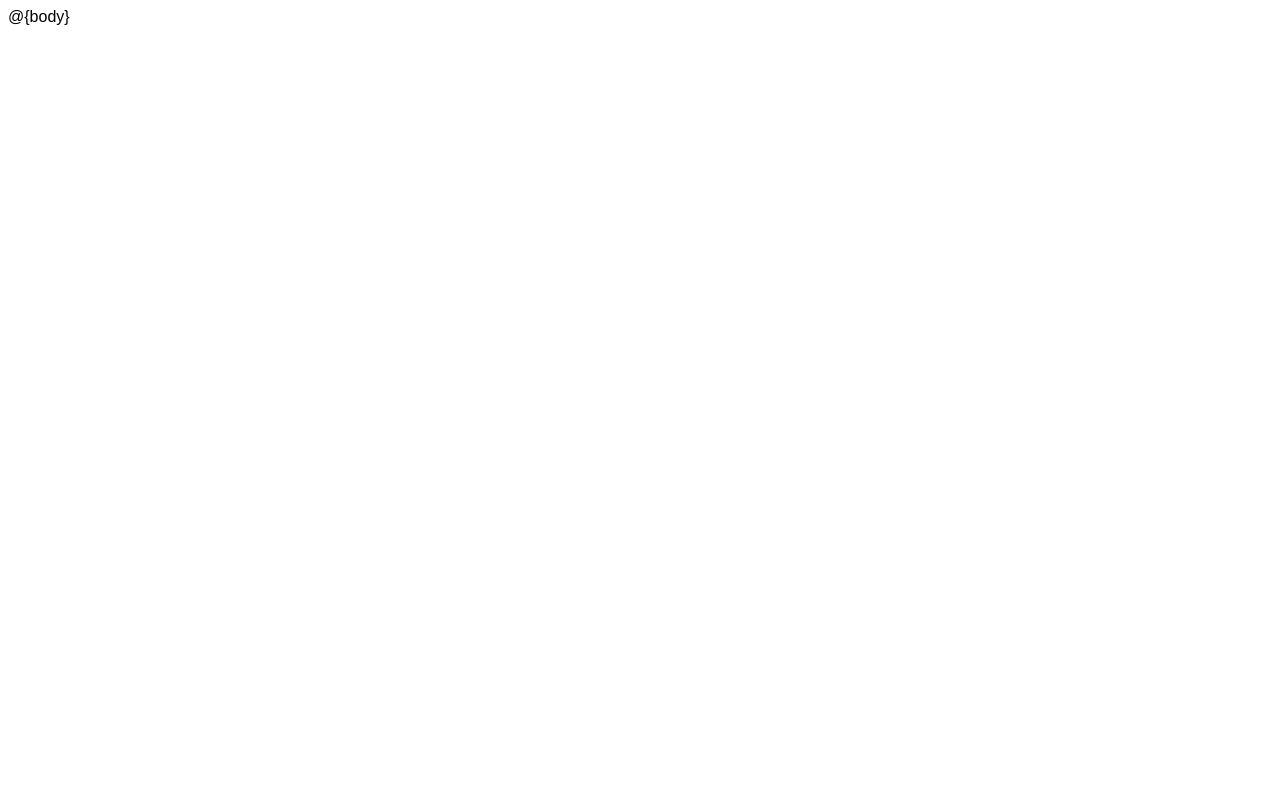
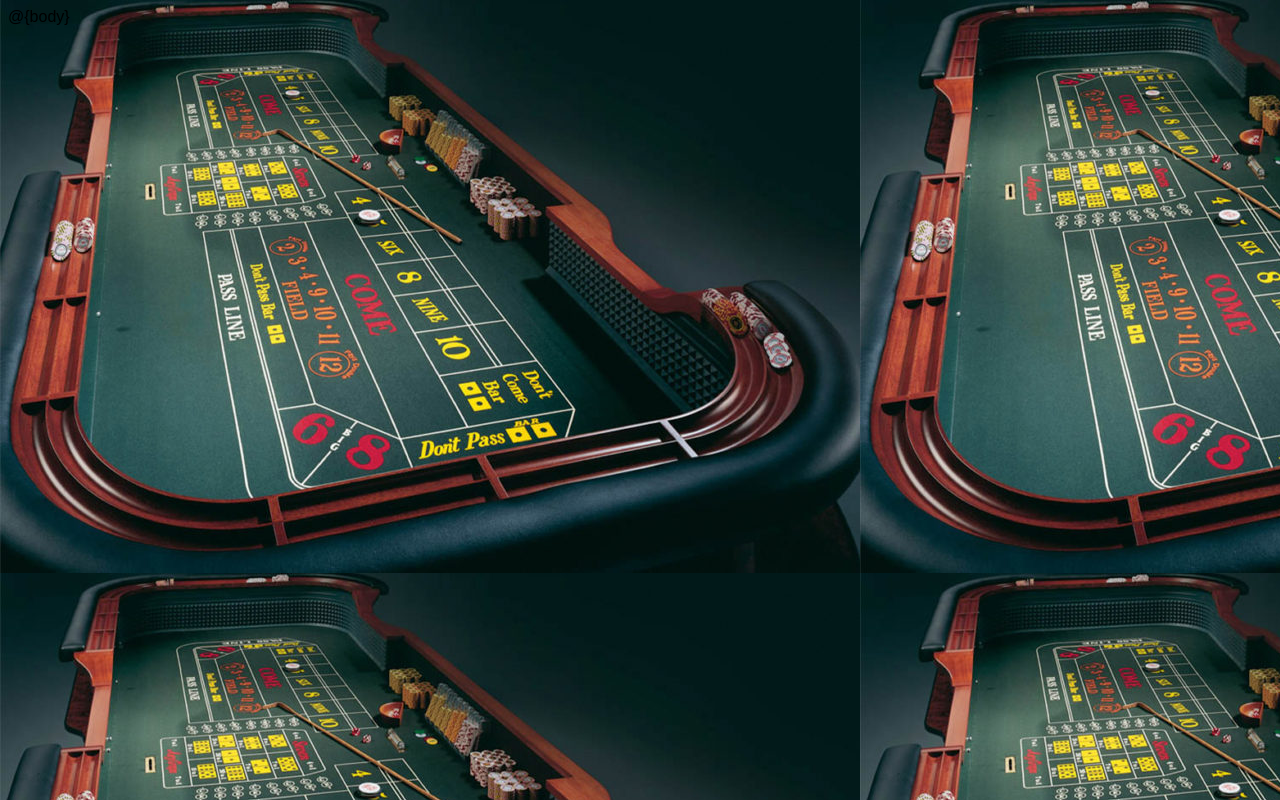
Before and after one commit to DylanP400/terminal-dice-pp3, a website: page views/layout.html in a window 1280 px wide. Drawn offline with nearby package versions, Linux system fonts and the light colour scheme.

Commit message:
Add background image

```diff
--- a/views/layout.html
+++ b/views/layout.html
@@ -12,6 +12,7 @@
     <style>
         body {
             font-family: Arial;
+            background-image:url(../images/craps.jpg)
         }
 
         /**
```
Also changed, not shown: images/craps.jpg (added).
